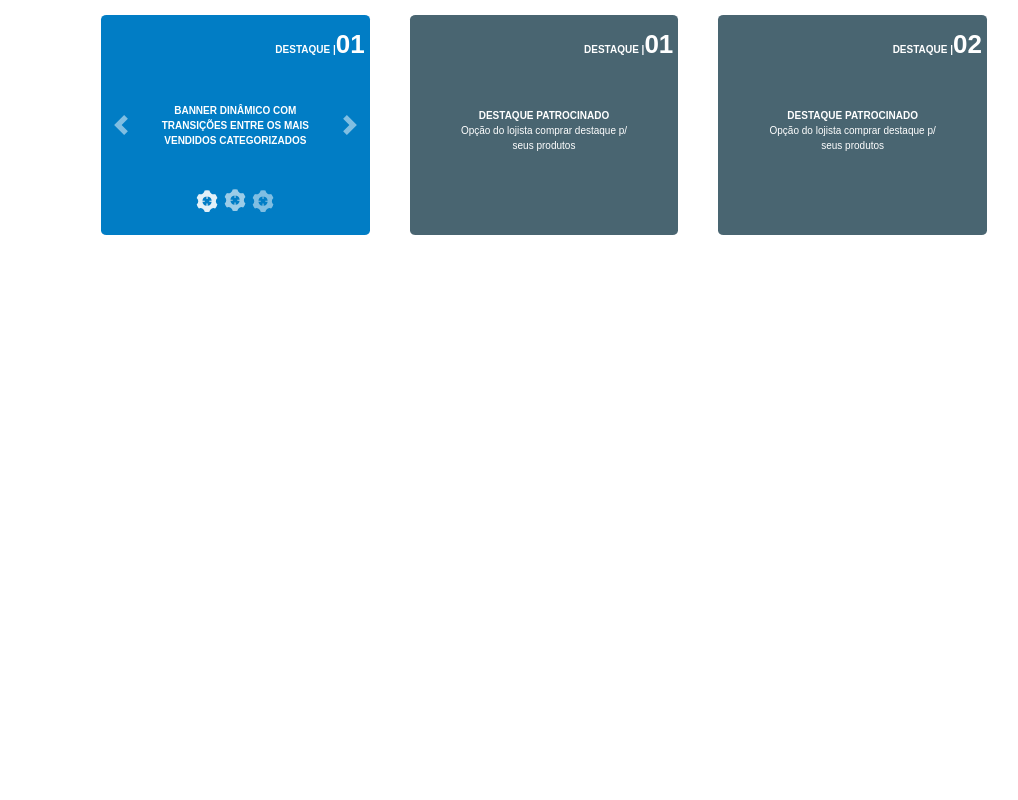
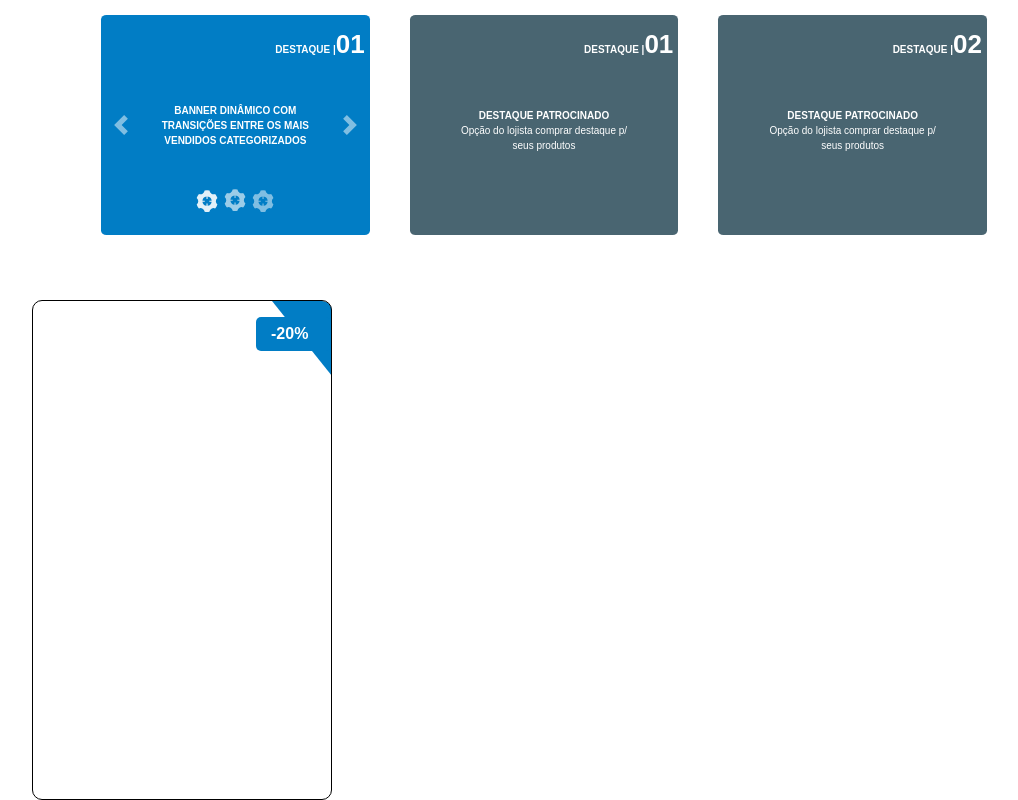
Before and after one commit to lpfjustino/teky-store, a React (Create React App) app: page / in a window 1280 px wide. Shown: the part 470-1270 px from the top of the page, without its empty margins (96-1114 px from the left). Before the commit the page ends 800 px from the top, so only its background shows below. Built offline with nearby package versions, Linux system fonts and the light colour scheme.

Commit message:
WIP card

```diff
--- a/src/components/App.jsx
+++ b/src/components/App.jsx
@@ -3,6 +3,7 @@ import Header from "./header/Header";
 import CategoriesList from "./CategoriesList";
 import BannerSlider from "./BannerSlider";
 import SponsoredProducts from "./SponsoredProducts";
+import ProductCard from './products/ProductCard';
 
 function App() {
     const products = [
@@ -18,6 +19,8 @@ function App() {
             <SponsoredProducts
                 items={ products }
                 />
+
+            <div><ProductCard /></div>
         </div>
     );
 }
--- /dev/null
+++ b/src/components/products/ProductCard.jsx
@@ -0,0 +1,24 @@
+import React from 'react'
+
+function ProductCard(props) {
+    return (
+        <div className="card-container">
+            <div className="image-container">
+            </div>
+            <div className="title"></div>
+            <div className="old-price"></div>
+            <div className="current-price"></div>
+            <div className="payment-conditions"></div>
+
+            <div className="card-badge">
+                <div className="discount">-20%</div>
+            </div>
+        </div>
+    )
+}
+
+ProductCard.propTypes = {
+
+}
+
+export default ProductCard
--- a/src/styles/app.scss
+++ b/src/styles/app.scss
@@ -3,6 +3,10 @@ body {
     font-size: 1rem;
 }
 
+* {
+    box-sizing: border-box;
+}
+
 .App > div {
     padding: 0 10%;
 }
--- a/src/styles/index.scss
+++ b/src/styles/index.scss
@@ -4,6 +4,7 @@
 @import "./banner-slider.scss";
 @import "./slider.scss";
 @import "./sponsored-products.scss";
+@import "./product-card.scss";
 @import "./header.scss";
 @import "~bootstrap/dist/css/bootstrap.css";
 
--- /dev/null
+++ b/src/styles/product-card.scss
@@ -0,0 +1,41 @@
+.card-container {
+    height: 500px;
+    width: 300px;
+    border: 1px solid black;
+    border-radius: 10px;
+    display: flex;
+    position: relative;
+}
+
+.card-badge {
+    position: absolute;
+    right: 0;
+    width: fit-content;
+    display: flex;
+    align-items: center;
+    height: 75px;
+
+    .discount {
+        border-radius: 5px;
+        background: $blue;
+        width: 75px;
+        color: $white;
+        font-weight: $bold;
+        padding: 5px 15px;
+        font-size: 16px;
+        margin-top: -10px;
+    }
+}
+
+.card-badge::after {
+    content: "";
+    width: 60px;
+    height: 100%;
+    position: absolute;
+    top: 0;
+    right: -1px;
+    background: $blue;
+    clip-path: polygon(0 0, 100% 0, 100% 100%);
+    border-radius: 0 10px 0 0;
+    z-index: -1;
+}
```
